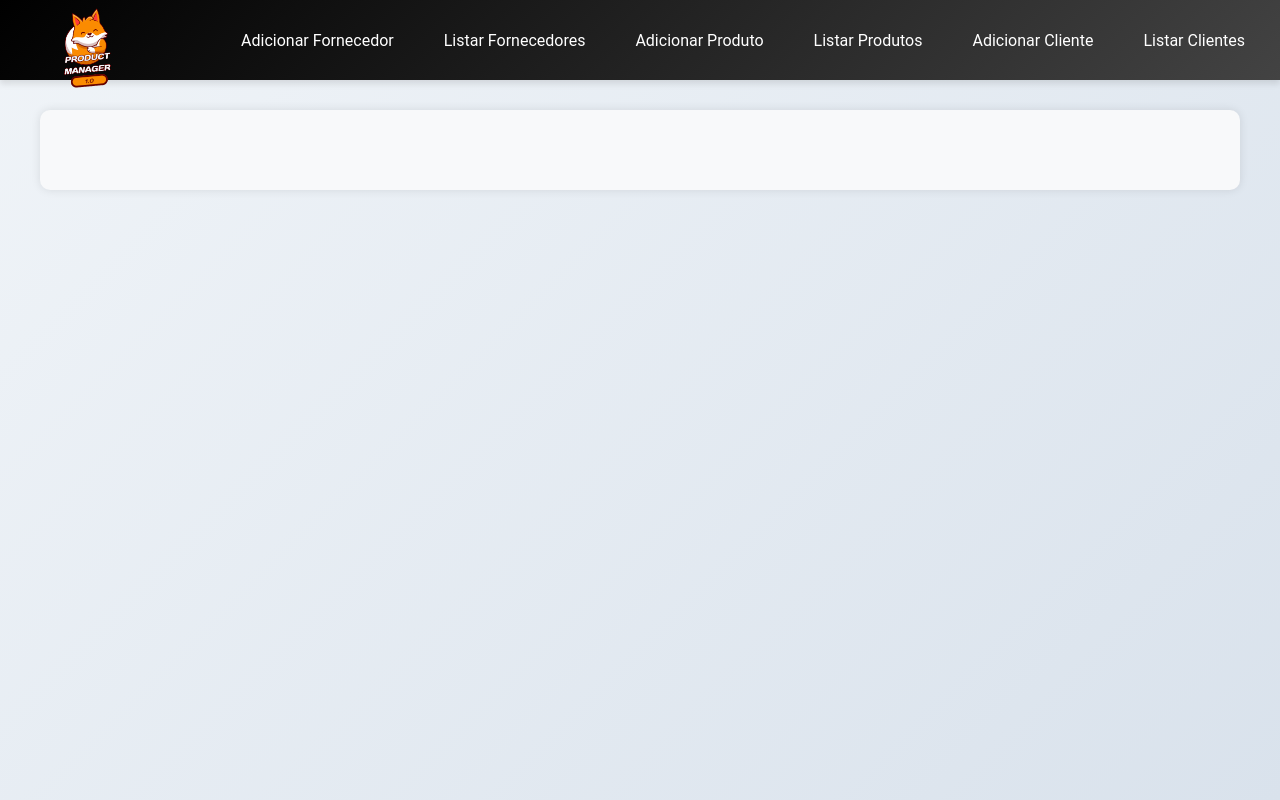
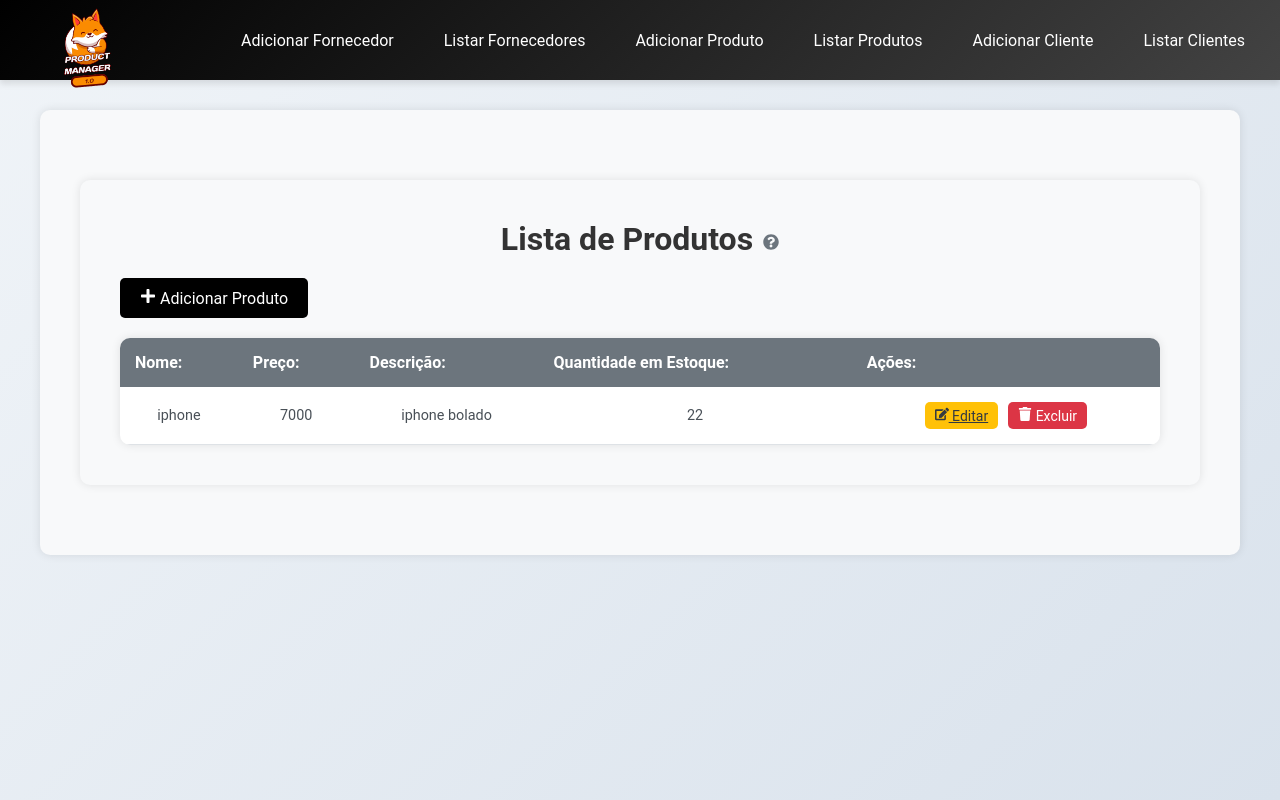
Before and after one commit to JulioCAC/gerenciador-de-produtos, a React (Vite) app in the folder gerenciador_de_produtos/: page /listar-produtos in a window 1280 px wide. Built offline with nearby package versions, Linux system fonts and the light colour scheme; data requests are answered from the project's data file.

Commit message:
conclusao do fornecedor e produtolist criado

```diff
--- a/gerenciador_de_produtos/data/db.json
+++ b/gerenciador_de_produtos/data/db.json
@@ -5,6 +5,39 @@
       "nome": "URBANO LTDA",
       "cnpj": "12.765.094/0001-79",
       "email": "sac@urbano.com.br"
+    },
+    {
+      "nome": "bjk",
+      "cnpj": "11.111.111/1111-11",
+      "email": "aaaa@aa.com",
+      "id": 5
+    },
+    {
+      "nome": "bjk",
+      "cnpj": "11.111.111/1111-11",
+      "email": "ss@ss.co",
+      "id": 6
+    },
+    {
+      "nome": "aaaaa",
+      "cnpj": "11.111.111/1111-11",
+      "email": "juliocac999@gmail.com",
+      "id": 8
+    },
+    {
+      "nome": "aaaaa",
+      "cnpj": "11.111.111/1111-11",
+      "email": "ss@ss.co",
+      "id": 9
+    }
+  ],
+  "produtos": [
+    {
+      "id": 1,
+      "nome": "iphone",
+      "preco": "7000",
+      "descricao": "iphone bolado",
+      "quantidadeEstoque": "22"
     }
   ]
 }
--- a/gerenciador_de_produtos/src/App.jsx
+++ b/gerenciador_de_produtos/src/App.jsx
@@ -3,6 +3,7 @@
 import FornecedorList from './pages/fornecedor/FornecedorList'
 import Navbar from './components/Navbar'
 import FornecedorForm from './pages/fornecedor/FornecedorForm'
+import ProdutoList from './pages/produto/ProdutoList'
 const App = () => {
   return (
     <BrowserRouter>
@@ -13,6 +14,7 @@
         <Route path="/listar-fornecedores" element={<FornecedorList/>}/>
         <Route path="/add-fornecedores" element={<FornecedorForm/>}/>
         <Route path="edit-fornecedores/:id" element={<FornecedorForm/>}/>
+        <Route path="listar-produtos" element={<ProdutoList/>}/>
       </Routes>
     </div>
 
--- a/gerenciador_de_produtos/src/pages/fornecedor/FornecedorForm.jsx
+++ b/gerenciador_de_produtos/src/pages/fornecedor/FornecedorForm.jsx
@@ -1,18 +1,45 @@
-import React, { useState } from 'react';
-import { FaQuestionCircle } from 'react-icons/fa';
-import { useParams } from 'react-router-dom';
+import React, { useEffect, useState } from 'react';
+import { FaCheckCircle, FaQuestionCircle } from 'react-icons/fa';
+import { useNavigate, useParams } from 'react-router-dom';
 import InputMask from 'react-input-mask';
+import axios from '../../api';
+import Modal from 'react-modal';
+
+Modal.setAppElement('#root')
 
 
 const FornecedorForm = () => {
     const [fornecedor, setFornecedor] = useState({nome: "", cnpj: "", email: ""})
     const [tooltipAberto, setTooltipAberto] = useState(false)
+    const [modalAberto, setModalAberto] = useState(false)
+    const navigate = useNavigate()
     const { id } = useParams()
+
+    useEffect(()=>{
+      if (id){
+        axios.get(`/fornecedores/${id}`).then(response => {setFornecedor(response.data)}).catch(error => console.error("ocorreu um erro: ", error))
+      }
+    }, [id])
 
     const toggleTooltip = () => {
       setTooltipAberto(!tooltipAberto)
-
-  }
+    }
+    const handleSubmit = (event) => {
+      event.preventDefault()
+      if(id){
+        axios.put(`/fornecedores/${id}`, fornecedor).then(() => {setModalAberto(true)}).catch(error => console.error("ocorreu um erro: ", error))
+      } else {
+        axios.post("/fornecedores", fornecedor).then(() => {setModalAberto(true)}).catch(error => console.error("ocorreu um erro: ", error))
+      }
+    }
+    const fecharModal = () => {
+      setModalAberto(false)
+      navigate("/listar-fornecedores")
+    }
+    const adicionarOutroFornecedor = () => {
+      setModalAberto(false)
+      setFornecedor({nome: "", cnpj: "", email: ""})
+    }
   return (
     <div className="form-conteiner">
       <h2 style={{ position: "relative" }}>
@@ -24,7 +51,7 @@
                 </div>
             )}
       </h2>
-      <form className="fornecedor-form">
+      <form onSubmit={handleSubmit} className="fornecedor-form">
         <div className="form-group">
           <label htmlFor="nome">Nome do fornecedor:</label>
           <input type="text"  className="form-control" id="nome" name="nome" value={fornecedor.nome} onChange={e => setFornecedor({...fornecedor, nome: e.target.value})} required/>
@@ -38,8 +65,20 @@
           <input type="email"  className="form-control" id="email" name="email" pattern="[a-z0-9._%+-]+@[a-z0-9.-]+\.[a-z]{2,}$" title="Digite um email válido" value={fornecedor.email} onChange={e => setFornecedor({...fornecedor, email: e.target.value})} required/>
         </div>
         <button type="submit" className="btn-success">{id ? "Salvar" : "Adicionar"}</button>
+      </form>
+      <Modal isOpen={modalAberto} onRequestClose={fecharModal} className="modal" overlayClassName="overlay">
+        <div className="modalContent">
+          <FaCheckCircle className="icon successIcon"/>
+          <h2>{id ? "Fornecedor atualizado com sucesso!" : "Fornecedor adicionado com sucesso!"}</h2>
+          <div className="modalButtons">
+          <button onClick={fecharModal} className="btn-success">Fechar</button>
+          {!id && <button onClick={adicionarOutroFornecedor} className="btn-secondary">Adicionar outro fornecedor</button>}
+          </div>
 
-      </form>
+        </div>
+      </Modal>
+
+
 
 
     </div>
--- a/gerenciador_de_produtos/src/pages/fornecedor/FornecedorList.jsx
+++ b/gerenciador_de_produtos/src/pages/fornecedor/FornecedorList.jsx
@@ -94,7 +94,7 @@
         <Modal isOpen={modalAberto} onRequestClose={fecharModal} className="modal" overlayClassName="overlay">
                 <div className="modalContent">
                     <FaExclamationTriangle className="icon"/>
-                    <h2>Confirmar Exvlusão</h2>
+                    <h2>Confirmar Exclusão</h2>
                     <p>Tem certeza que deseja excluir o fornecedor {fornecedorSelecionado && fornecedorSelecionado.nome}?</p>
                     <div className="modalButtons">
                         <button onClick={fecharModal} className="btn btn-secondary">Cancelar</button>
--- /dev/null
+++ b/gerenciador_de_produtos/src/pages/produto/ProdutoList.jsx
@@ -0,0 +1,117 @@
+import React, { useEffect, useState } from 'react'
+import axios from '../../api'
+import { Link } from 'react-router-dom'
+import { FaPlus, FaEdit, FaTrash, FaExclamationTriangle, FaCheckCircle, FaQuestionCircle } from 'react-icons/fa';
+import Modal from 'react-modal';
+
+const ProdutoList = () => {
+    const [produtos, setProdutos] = useState([])
+    const [produtoSelecionado, setProdutoSelecionado] = useState(null)
+    const [modalAberto, setModalAberto] = useState(false)
+    const [modalSucesso, setModalSucesso] = useState(false)
+    const [tooltipAberto, setTooltipAberto] = useState(false)
+
+    useEffect(() => {
+        const buscarProdutos = () => {
+            axios.get("/produtos")
+            .then(response => {setProdutos(response.data)})
+            .catch(error => {console.error("Ocorreu um erro: ", error)})
+        }
+        buscarProdutos()
+    }, [])
+    const abrirModal = (produto) => {
+        setProdutoSelecionado(produto)
+        setModalAberto(true)
+    }
+    const fecharModal = () => {
+        setModalAberto(false)
+        setProdutoSelecionado(null)
+    }
+    const abrirModalSucesso = () => {
+        setModalSucesso(true)
+        setTimeout(() => setModalSucesso(false), 1500)
+    }
+    const removerProduto = () => {
+        axios.delete(`/produtos/${produtoSelecionado.id}`)
+            .then(() => {setProdutos(prevProdutos => prevProdutos.filter(produto => produto.id !== produtoSelecionado.id))
+                fecharModal()
+                abrirModalSucesso()
+            })
+    }
+    const toggleTooltip = () => {
+        setTooltipAberto(!tooltipAberto)
+
+    }
+
+
+  return (
+    <div className="container mt-5">
+    <h2 className="mb-4" style={{ position: 'relative' }}>Lista de Produtos
+        <FaQuestionCircle className="tooltip-icon" onClick={toggleTooltip}/>
+        {tooltipAberto && (
+            <div className="tooltip">
+                Aqui você pode ver, editar ou excluir produtos cadastrados no sistema.
+            </div>
+        )}
+    </h2>
+    <Link to={"/add-produtos"} className="btn btn-primary mb-2">
+        <FaPlus className="icon"/> Adicionar Produto
+    </Link>
+
+    <table className="table">
+        <thead>
+            <tr>
+                <th>Nome:</th>
+                <th>Preço:</th>
+                <th>Descrição:</th>
+                <th>Quantidade em Estoque:</th>
+                <th>Ações:</th>
+            </tr>
+        </thead>
+        <tbody>
+            {
+                produtos.map(produto => (
+                    <tr key={produto.id}>
+                        <td>{produto.nome}</td>
+                        <td>{produto.preco}</td>
+                        <td>{produto.descricao}</td>
+                        <td>{produto.quantidadeEstoque}</td>
+                        <td>
+                            <Link to={`/edit-produtos/${produto.id}`} className="btn btn-sm btn-warning">
+                                <FaEdit className="icon icon-btn"/> Editar
+                            </Link>
+                            <button onClick={() => abrirModal(produto)} className="btn btn-sm btn-danger">
+                                <FaTrash className="icon icon-btn"/> Excluir
+                            </button>
+                        </td>
+                    </tr>
+                ))
+            }
+        </tbody>
+    </table>
+    <Modal isOpen={modalAberto} onRequestClose={fecharModal} className="modal" overlayClassName="overlay">
+            <div className="modalContent">
+                <FaExclamationTriangle className="icon"/>
+                <h2>Confirmar Exclusão</h2>
+                <p>Tem certeza que deseja excluir o produto {produtoSelecionado && produtoSelecionado.nome}?</p>
+                <div className="modalButtons">
+                    <button onClick={fecharModal} className="btn btn-secondary">Cancelar</button>
+                    <button onClick={removerProduto} className="btn btn-danger">Excluir</button>
+
+                </div>
+            </div>
+
+    </Modal>
+    <Modal isOpen={modalSucesso} onRequestClose={() => setModalSucesso(false)} className="modal" overlayClassName="overlay">
+        <div className="modalContent">
+            <FaCheckCircle className="icon successIcon"/>
+            <h2>Produto exluído com sucesso!</h2>
+        </div>
+    </Modal>
+
+
+    </div>
+  )
+}
+
+export default ProdutoList
```
